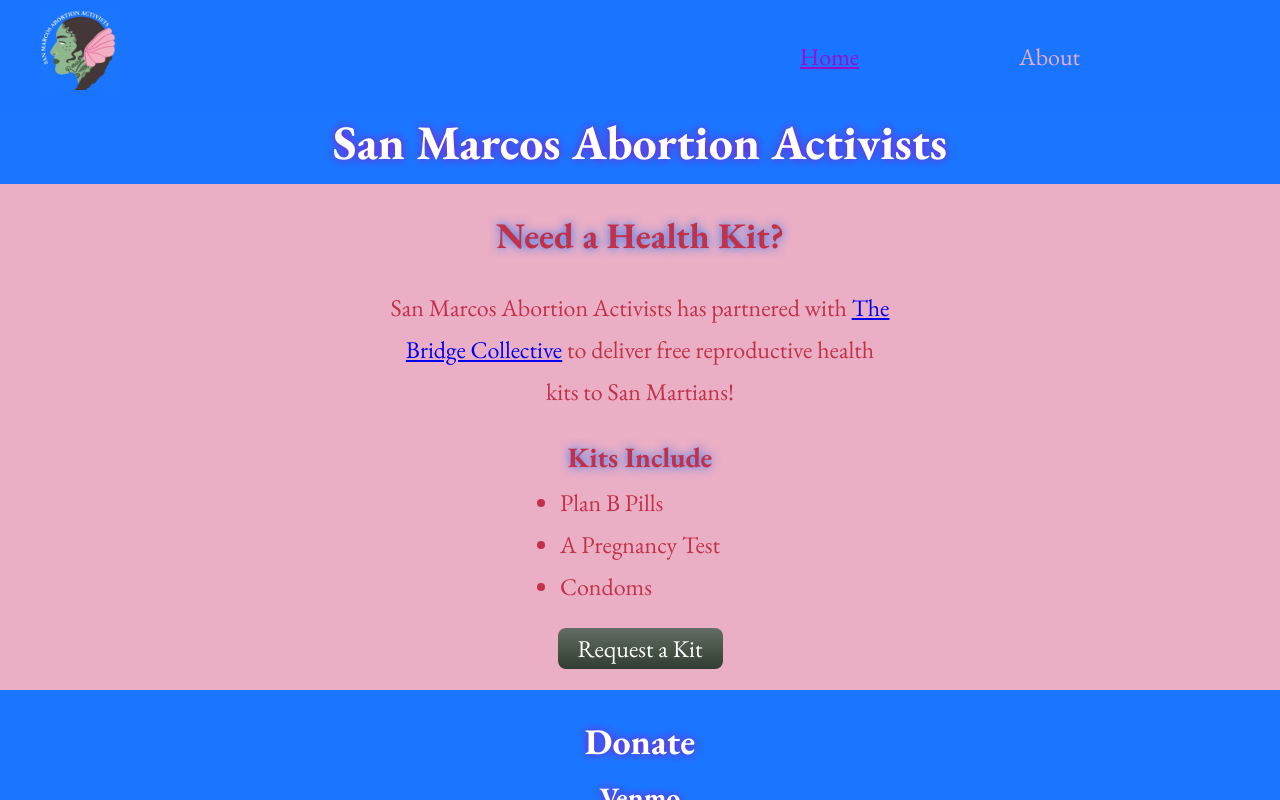
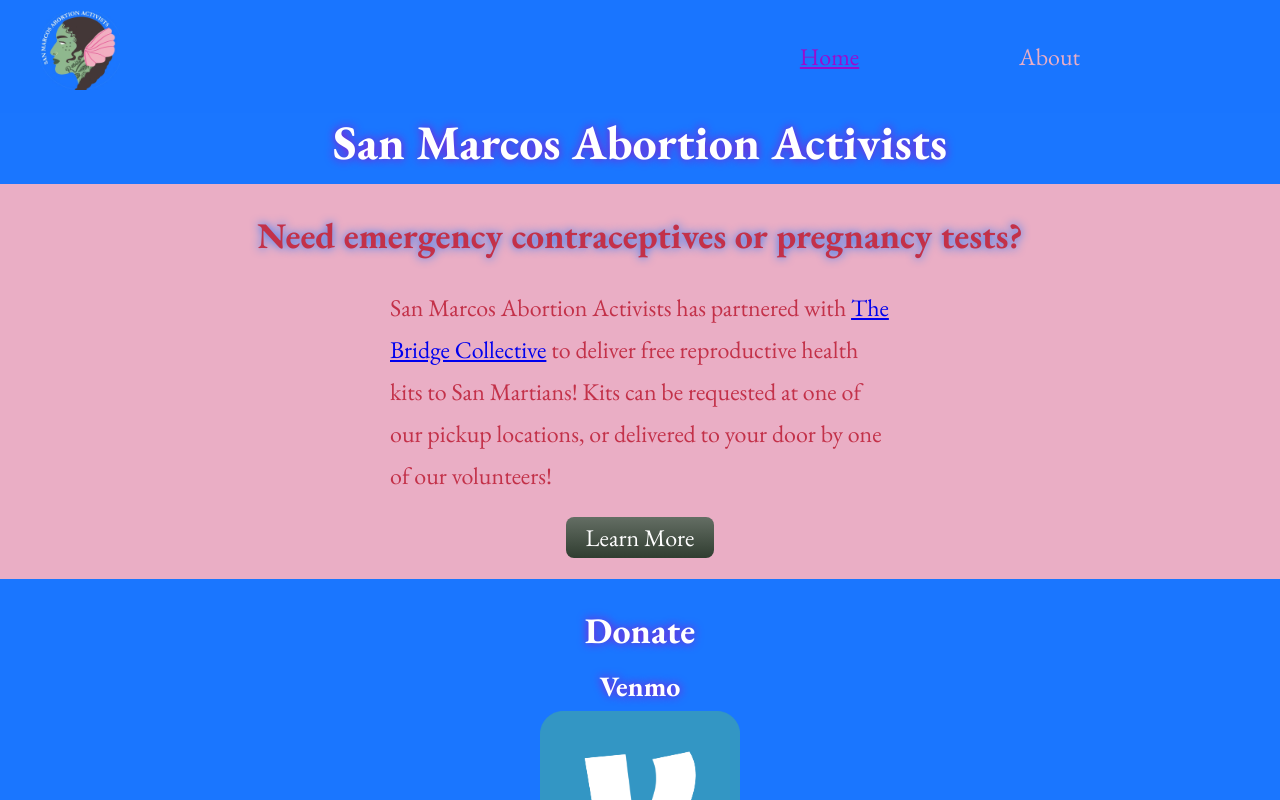
Before and after one commit to ChrisPitts/san-marcos-abortion-activists, a React (Vite) app: page / in a window 1280 px wide. Shown: the top 800 px of the page. Built offline with nearby package versions, Linux system fonts and the light colour scheme.

Commit message:
reduced content in kit section

```diff
--- a/src/css/pages/_Home.scss
+++ b/src/css/pages/_Home.scss
@@ -15,7 +15,7 @@
 
 	p {
 		max-width: 500px;
-		text-align: center;
+		// text-align: center;
 	}
 	.list-container {
 		text-align: center;
--- a/src/css/variables/_colors.scss
+++ b/src/css/variables/_colors.scss
@@ -1,5 +1,6 @@
 $primary-color: #1a76ff;
 $neutral-color: #eaaec5;
+// TODO change action color
 $action-color: #303d30;
 $highlight-color: #9a0dce;
 
--- a/src/pages/Home.jsx
+++ b/src/pages/Home.jsx
@@ -9,28 +9,16 @@ export default function Home() {
 			<main>
 				<h1>San Marcos Abortion Activists</h1>
 				<section id='kits'>
-					<h2>Need a Health Kit?</h2>
+					<h2>Need emergency contraceptives or pregnancy tests?</h2>
 					<article>
 						<p>
 							San Marcos Abortion Activists has partnered with{' '}
-							<a href='#'>The Bridge Collective</a> to deliver free reproductive
-							health kits to San Martians!
+							<a href='#'>The Bridge Collective</a> to deliver free reproductive health kits to San Martians! Kits can be requested at one of our pickup locations, or delivered to your door by one of our volunteers!
 						</p>
 					</article>
 
-					<article>
-						<h3>Kits Include</h3>
 
-						<div class='list-container'>
-							<ul>
-								<li>Plan B Pills</li>
-								<li>A Pregnancy Test</li>
-								<li>Condoms</li>
-							</ul>
-						</div>
-					</article>
-
-					<a class='btn'>Request a Kit</a>
+					<a class='btn'>Learn More</a>
 				</section>
 				<section id='donate'>
 					<h2>Donate</h2>
```
